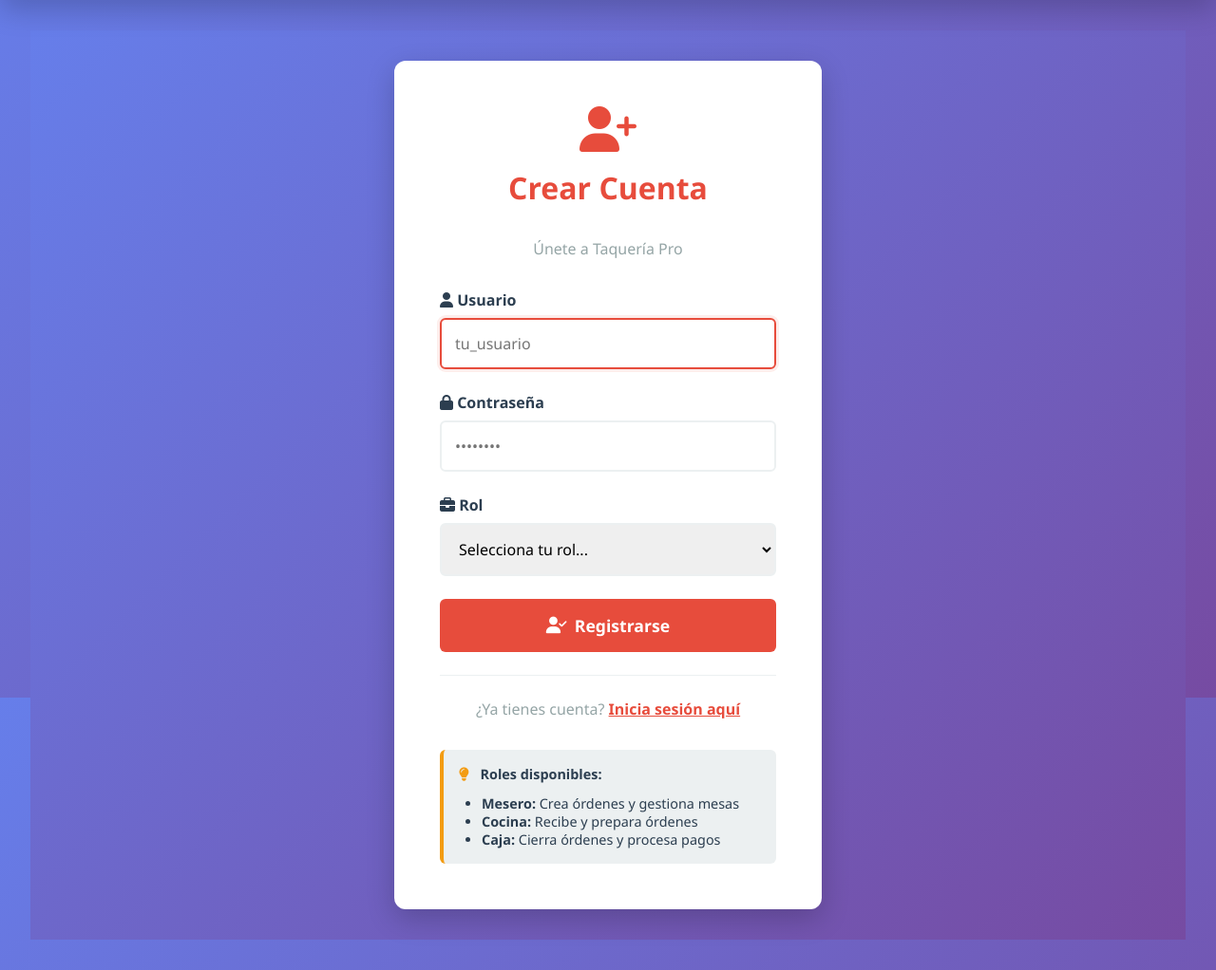
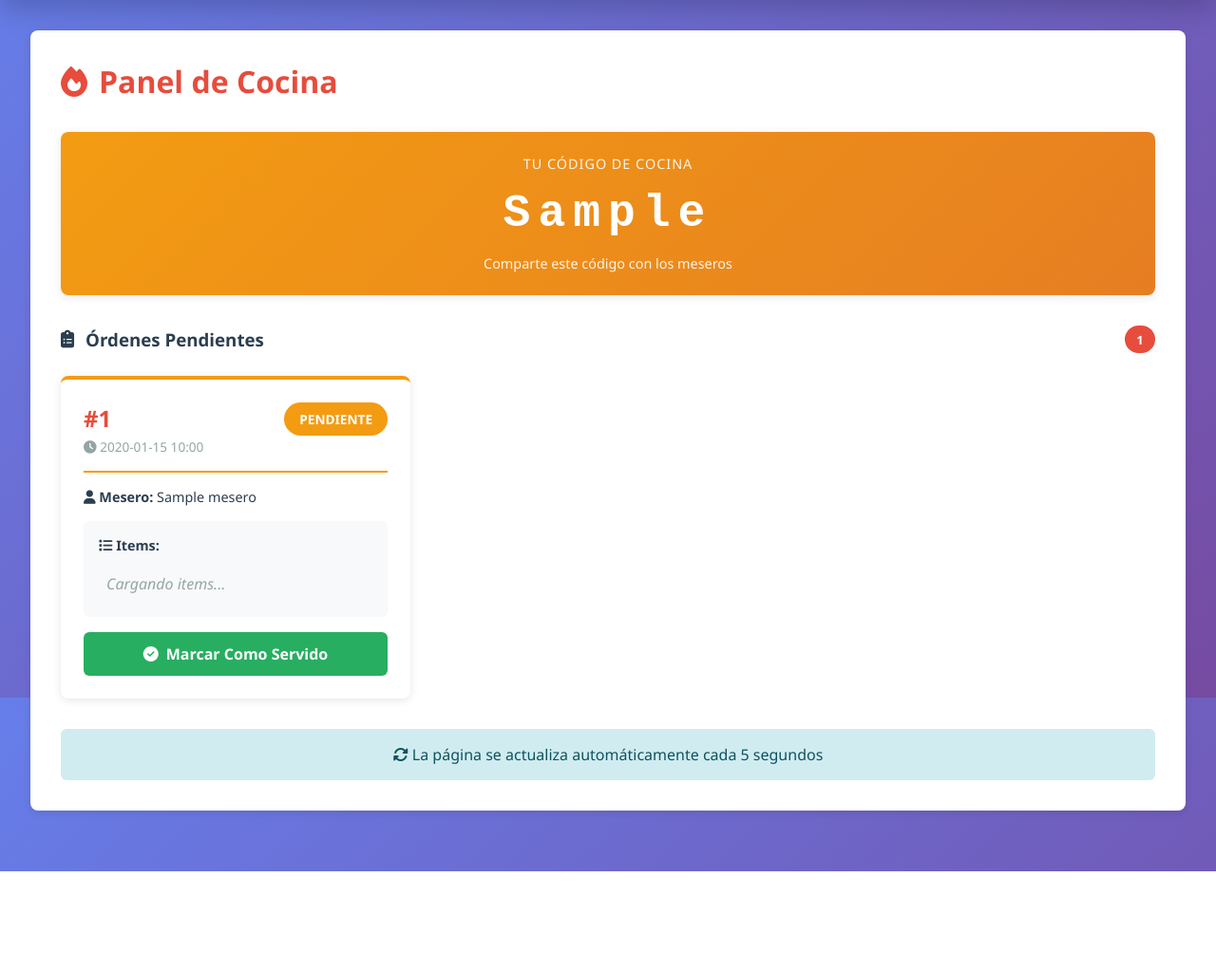
Before and after one commit to JosePluz/pasemeplis, a Flask app: template templates/cocina_mesas.html in a window 1280 px wide. Shown: the part 65-1087 px from the top of the page at 95% size. After the commit the page ends 983 px from the top, so only its background shows below. Run offline with Flask 3, Linux system fonts and the light colour scheme; data comes from the database, SQL or seed files in the repository; the template is opened without the code that fills it: most values are stand-ins (such as "Sample title", 1, 10 or a date in 2020); data that the repository does not hold is empty.

Commit message:
Update cocina_mesas.html

```diff
--- a/templates/cocina_mesas.html
+++ b/templates/cocina_mesas.html
@@ -1,91 +1,115 @@
 {% extends "base.html" %}
 
-{% block title %}Registro - Taquería Pro{% endblock %}
+{% block title %}Panel Cocina - Taquería Pro{% endblock %}
 
 {% block content %}
-<div class="auth-container">
-    <div class="auth-box">
-        <div class="text-center" style="margin-bottom: 2rem;">
-            <i class="fas fa-user-plus" style="font-size: 3rem; color: #e74c3c; margin-bottom: 1rem;"></i>
-            <h2>Crear Cuenta</h2>
-            <p style="color: #95a5a6; margin-top: 0.5rem;">Únete a Taquería Pro</p>
-        </div>
+<div class="dashboard">
+    <h2>
+        <i class="fas fa-fire"></i> Panel de Cocina
+    </h2>
 
-        {% if error %}
-        <div class="alert alert-danger" style="margin-bottom: 1.5rem;">
-            <i class="fas fa-exclamation-circle"></i>
-            {{ error }}
-        </div>
-        {% endif %}
+    <!-- Código de Cocina -->
+    <div class="card" style="background: linear-gradient(135deg, #f39c12, #e67e22); color: white; margin-bottom: 2rem; text-align: center;">
+        <p style="margin: 0; font-size: 0.9rem; opacity: 0.9; text-transform: uppercase; letter-spacing: 1px;">Tu Código de Cocina</p>
+        <p style="font-size: 3rem; font-weight: 900; margin: 1rem 0; font-family: 'Courier New', monospace; letter-spacing: 8px;">
+            {{ mi_codigo }}
+        </p>
+        <p style="margin: 0; font-size: 0.9rem; opacity: 0.9;">Comparte este código con los meseros</p>
+    </div>
 
-        {% if success %}
-        <div class="alert alert-success" style="margin-bottom: 1.5rem;">
-            <i class="fas fa-check-circle"></i>
-            {{ success }}
-        </div>
-        {% endif %}
+    <!-- Órdenes Pendientes -->
+    <div>
+        <h3 style="color: #2c3e50; margin-bottom: 1.5rem; display: flex; align-items: center; gap: 0.75rem;">
+            <i class="fas fa-clipboard-list"></i>
+            Órdenes Pendientes
+            <span class="badge" style="background: #e74c3c; color: white; margin-left: auto;">
+                {{ ordenes|length }}
+            </span>
+        </h3>
 
-        <form method="POST" action="{{ url_for('register') }}">
-            <div class="form-group">
-                <label for="username">
-                    <i class="fas fa-user"></i> Usuario
-                </label>
-                <input
-                    type="text"
-                    id="username"
-                    name="username"
-                    placeholder="tu_usuario"
-                    required
-                    autofocus
-                >
+        {% if ordenes %}
+            <div class="grid">
+                {% for orden in ordenes %}
+                    <div class="card" style="border-top: 4px solid #f39c12; position: relative; overflow: hidden;">
+                        <!-- Header -->
+                        <div style="display: flex; justify-content: space-between; align-items: start; margin-bottom: 1rem; padding-bottom: 1rem; border-bottom: 2px solid #f39c12;">
+                            <div>
+                                <p style="font-weight: 900; font-size: 1.5rem; color: #e74c3c; margin: 0;">
+                                    #{{ orden.id }}
+                                </p>
+                                <p style="color: #95a5a6; margin: 0.25rem 0 0 0; font-size: 0.85rem;">
+                                    <i class="fas fa-clock"></i> {{ orden.created_at[:16] }}
+                                </p>
+                            </div>
+                            <span style="background: #f39c12; color: white; padding: 0.5rem 1rem; border-radius: 20px; font-weight: 600; font-size: 0.85rem;">
+                                PENDIENTE
+                            </span>
+                        </div>
+
+                        <!-- Mesero -->
+                        <p style="color: #2c3e50; margin: 0 0 1rem 0; font-size: 0.9rem;">
+                            <i class="fas fa-user"></i>
+                            <strong>Mesero:</strong> {{ orden.mesero or 'Sin asignar' }}
+                        </p>
+
+                        <!-- Items -->
+                        <div style="background: #f8f9fa; padding: 1rem; border-radius: 6px; margin-bottom: 1rem; max-height: 300px; overflow-y: auto;">
+                            <p style="color: #2c3e50; font-weight: 600; margin: 0 0 0.75rem 0; font-size: 0.9rem;">
+                                <i class="fas fa-list"></i> Items:
+                            </p>
+                            <ul id="items-{{ orden.id }}" style="list-style: none; padding: 0; margin: 0;">
+                                <li style="color: #95a5a6; font-style: italic; padding: 0.5rem;">
+                                    Cargando items...
+                                </li>
+                            </ul>
+                        </div>
+
+                        <!-- Botón Marcar Servido -->
+                        <button onclick="marcarServido({{ orden.id }})" class="btn btn-success btn-block" style="width: 100%;">
+                            <i class="fas fa-check-circle"></i> Marcar Como Servido
+                        </button>
+                    </div>
+                {% endfor %}
             </div>
 
-            <div class="form-group">
-                <label for="password">
-                    <i class="fas fa-lock"></i> Contraseña
-                </label>
-                <input
-                    type="password"
-                    id="password"
-                    name="password"
-                    placeholder="••••••••"
-                    required
-                >
+            <!-- Auto-refresh info -->
+            <div style="text-align: center; margin-top: 2rem; padding: 1rem; background: #d1ecf1; border-radius: 6px; color: #0c5460;">
+                <i class="fas fa-sync-alt"></i> La página se actualiza automáticamente cada 5 segundos
             </div>
-
-            <div class="form-group">
-                <label for="role">
-                    <i class="fas fa-briefcase"></i> Rol
-                </label>
-                <select id="role" name="role" required>
-                    <option value="">Selecciona tu rol...</option>
-                    <option value="mesero">👨‍💼 Mesero</option>
-                    <option value="cocina">👨‍🍳 Cocina</option>
-                    <option value="caja">💰 Caja</option>
-                </select>
+        {% else %}
+            <div style="text-align: center; padding: 4rem 2rem; background: linear-gradient(135deg, #f8f9fa, #ecf0f1); border-radius: 6px; border: 2px dashed #bdc3c7;">
+                <i class="fas fa-inbox" style="font-size: 4rem; color: #bdc3c7; margin-bottom: 1rem;"></i>
+                <p style="color: #2c3e50; margin: 0; font-weight: 700; font-size: 1.1rem;">
+                    ✓ Sin órdenes pendientes
+                </p>
+                <p style="color: #95a5a6; margin: 0.5rem 0 0 0; font-size: 0.9rem;">
+                    Esperando que los meseros envíen órdenes...
+                </p>
             </div>
-
-            <button type="submit" class="btn btn-primary btn-block btn-lg">
-                <i class="fas fa-user-check"></i> Registrarse
-            </button>
-        </form>
-
-        <div style="margin-top: 1.5rem; text-align: center; border-top: 1px solid #ecf0f1; padding-top: 1.5rem;">
-            <p style="color: #95a5a6; margin: 0;">
-                ¿Ya tienes cuenta?
-                <a href="{{ url_for('login') }}" style="color: #e74c3c; font-weight: 600;">Inicia sesión aquí</a>
-            </p>
-        </div>
-
-        <div class="demo-info">
-            <i class="fas fa-lightbulb" style="color: #f39c12; margin-right: 0.5rem;"></i>
-            <strong>Roles disponibles:</strong>
-            <ul style="margin: 0.75rem 0 0 0; padding-left: 1.5rem; font-size: 0.9rem;">
-                <li><strong>Mesero:</strong> Crea órdenes y gestiona mesas</li>
-                <li><strong>Cocina:</strong> Recibe y prepara órdenes</li>
-                <li><strong>Caja:</strong> Cierra órdenes y procesa pagos</li>
-            </ul>
-        </div>
+        {% endif %}
     </div>
 </div>
+
 {% endblock %}
+
+{% block scripts %}
+<script>
+// Cargar items para cada orden
+function cargarTodosItems() {
+    document.querySelectorAll('[id^="items-"]').forEach(el => {
+        const orderId = el.id.split('-')[1];
+        if (orderId) {
+            cargarItems(orderId);
+        }
+    });
+}
+
+// Auto-refresh cada 5 segundos
+setInterval(() => {
+    cargarTodosItems();
+}, 5000);
+
+// Cargar al abrir la página
+document.addEventListener('DOMContentLoaded', cargarTodosItems);
+</script>
+{% endblock %}
```
